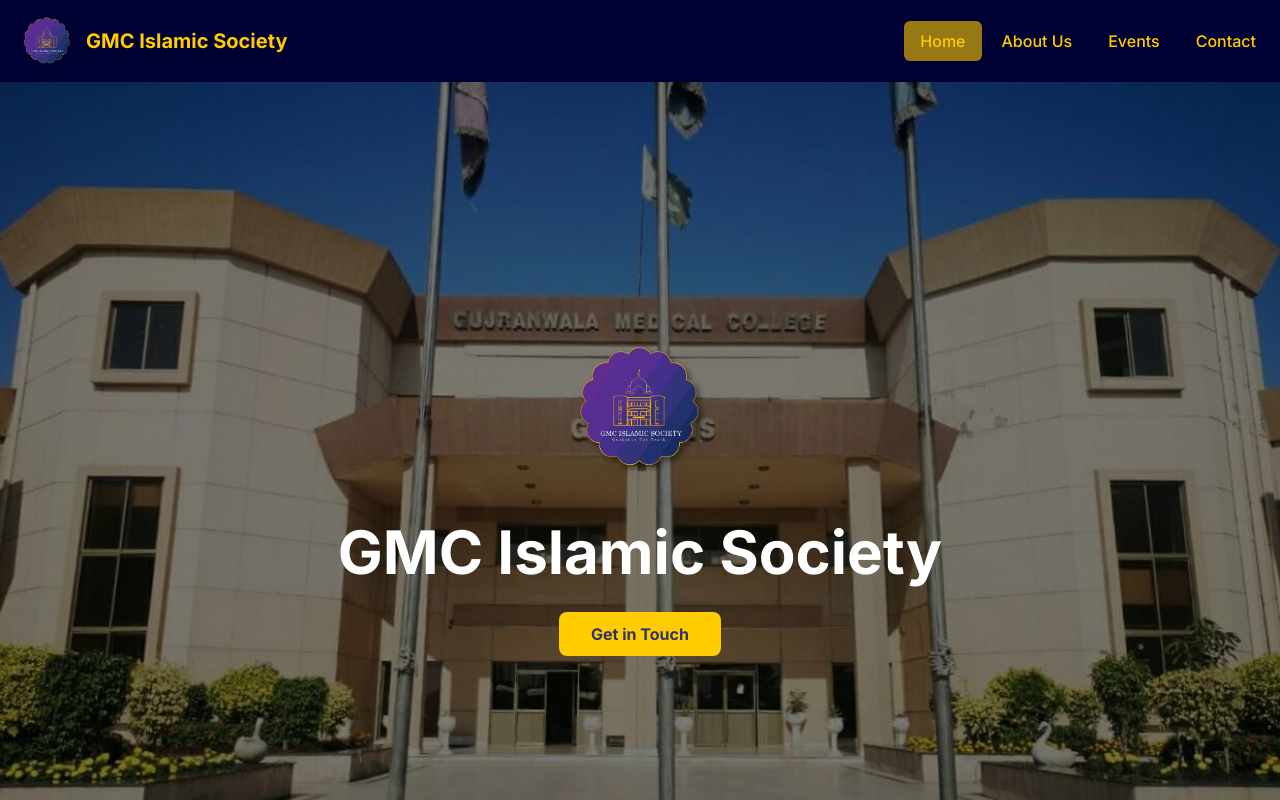
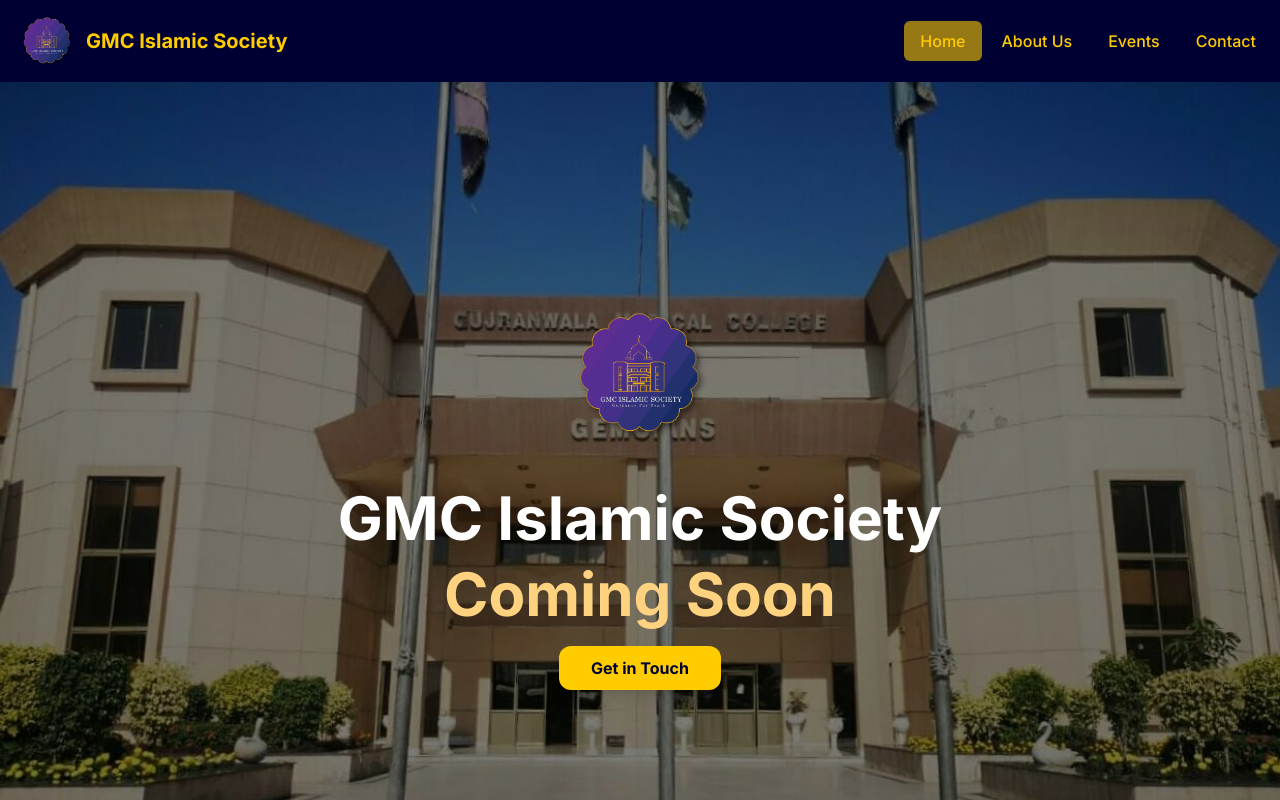
Before and after one commit to testgcahm/gis, a Next.js app: page / in a window 1280 px wide. Shown: the top 800 px of the page. Built offline with nearby package versions, Linux system fonts and the light colour scheme.

Commit message:
added analytics

```diff
--- a/package.json
+++ b/package.json
@@ -9,6 +9,7 @@
     "lint": "next lint"
   },
   "dependencies": {
+    "@vercel/analytics": "^1.5.0",
     "framer-motion": "^12.9.2",
     "next": "15.3.1",
     "react": "^19.0.0",
--- a/src/app/layout.tsx
+++ b/src/app/layout.tsx
@@ -3,6 +3,7 @@ import { Inter } from "next/font/google";
 import "./globals.css";
 import Header from "@/components/Header";
 import Footer from "@/components/footer/Footer";
+import { Analytics } from "@vercel/analytics/next";
 
 const inter = Inter({ subsets: ["latin"] });
 
@@ -23,6 +24,7 @@ export default function RootLayout({
   return (
     <html lang="en" className="scroll-smooth">
       <body className={`${inter.className} antialiased min-h-screen flex flex-col`}>
+        <Analytics />
         <Header />
         <main className="flex-grow">{children}</main>
         <Footer />
--- a/src/app/page.tsx
+++ b/src/app/page.tsx
@@ -36,7 +36,7 @@ export default function Home() {
           initial={{ opacity: 0 }}
           animate={{ opacity: heroInView ? 1 : 0 }}
           transition={{ duration: 1 }}
-          className={`inset-0 transition-opacity duration-1000 ${heroInView ? 'opacity-100' : 'opacity-0'} w-full h-full absolute top-[82px] left-0`}
+          className={`inset-0 transition-opacity z-0 duration-1000 ${heroInView ? 'opacity-100' : 'opacity-0'} w-full h-full absolute top-[82px] left-0`}
         >
           <Image
             src="/background.jpg"
@@ -71,9 +71,10 @@ export default function Home() {
             GMC Islamic Society
           </motion.h1>
           <motion.p
-            initial={{ scale: 0.8, opacity: 0 }}
-            animate={{ scale: 1, opacity: 1 }}
-            transition={{ type: 'spring', stiffness: 300, damping: 20, delay: 0.5 }}
+            initial={{ opacity: 0, y: 40 }}
+            animate={{ opacity: 1, y: 0 }}
+            transition={{ duration: 0.7, delay: 0.5 }}
+            className="text-3xl xs:text-4xl z-50 sm:text-6xl font-bold text-secondary-400 mb-8 transition-all duration-700 delay-500 transform"
           >
             Coming Soon
           </motion.p>
@@ -83,7 +84,7 @@ export default function Home() {
             transition={{ duration: 0.7, delay: 0.9 }}
             className={`transition-all duration-700 delay-900 transform ${heroInView ? 'translate-y-0 opacity-100' : 'translate-y-10 opacity-0'}`}
           >
-            <Link href="/contact" className="bg-secondary hover:bg-secondary-500 text-primary-700 font-bold py-3 px-8 rounded-lg transition-all duration-300 hover:scale-105 transform">
+            <Link href="/contact" className="bg-[var(--color-secondary)] hover:bg-[var(--color-secondary-700)] text-[var(--color-primary-900)] font-bold py-3 px-8 rounded-xl shadow-lg transition-all duration-300 hover:scale-105 hover:ring-4 hover:ring-[var(--color-primary-200)] focus:outline-none focus:ring-4 focus:ring-[var(--color-primary-400)]">
               Get in Touch
             </Link>
           </motion.div>
```
Also changed, not shown: 1 other file (tests, documents, lock files or other folders).
